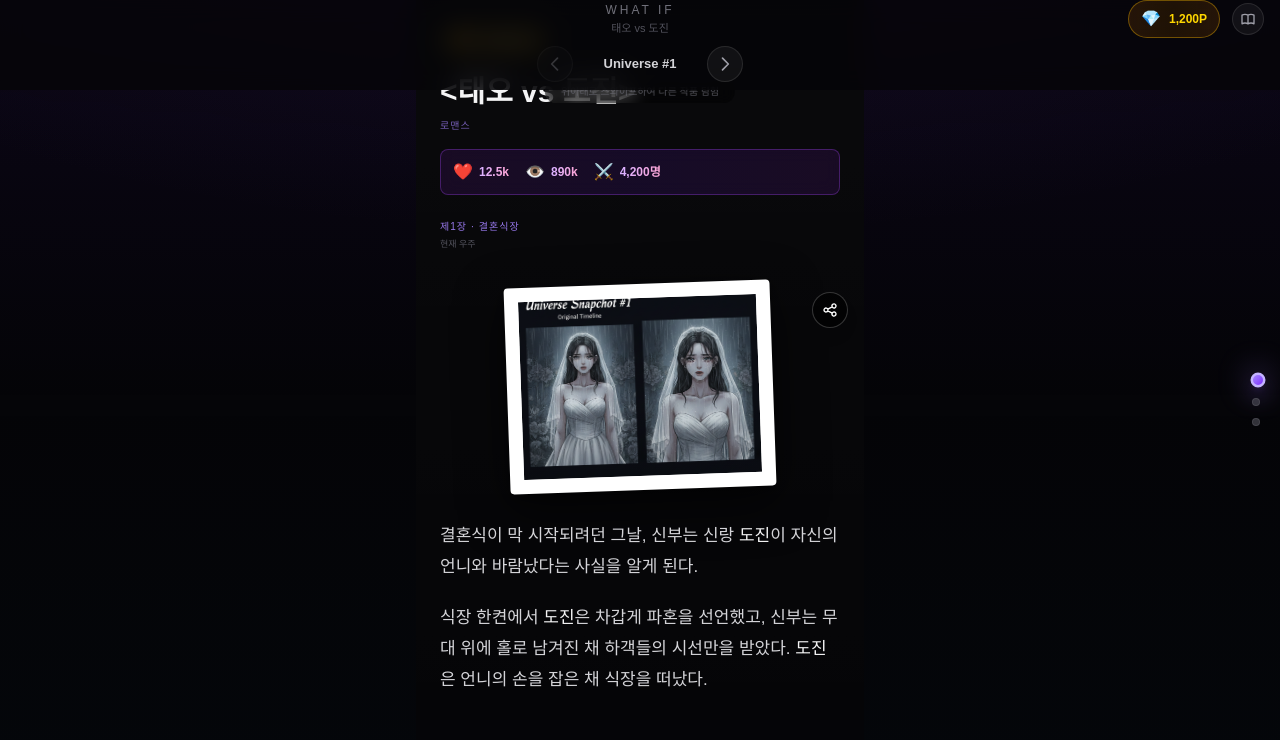
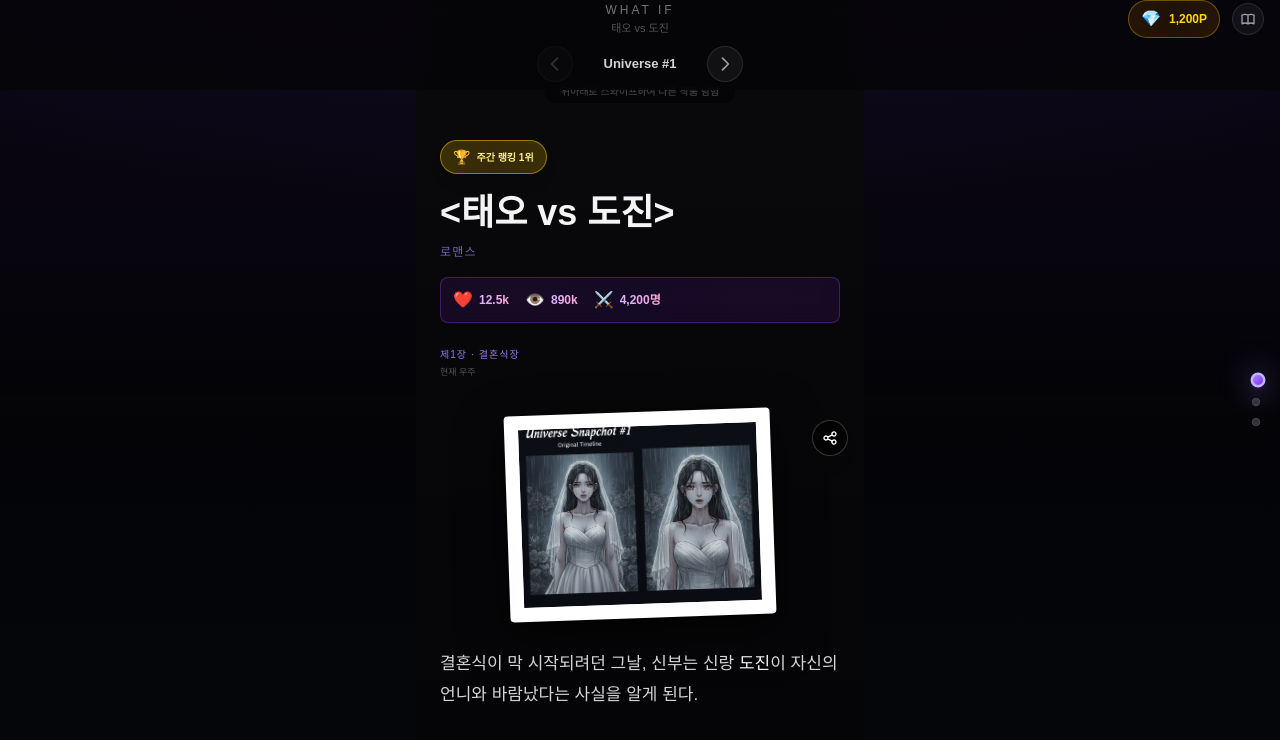
Before and after one commit to surasonny/what-if-app, a Next.js app: page / in a window 1280 px wide. Shown: the top 740 px of the page. Built offline with nearby package versions, Linux system fonts and the light colour scheme.

Commit message:
Fix: Adjust top padding to show Tae-o story title clearly

```diff
--- a/src/app/page.tsx
+++ b/src/app/page.tsx
@@ -929,7 +929,7 @@ export default function Home() {
                       onTouchEnd={isStoryActive ? handleTouchEnd : undefined}
                     >
                       {/* 본문 영역 - 삽화와 텍스트 */}
-                      <div className="relative flex flex-col p-5 sm:p-6">
+                      <div className="relative flex flex-col p-5 sm:p-6 pt-[120px] sm:pt-[140px]">
                         {/* 상단 뱃지 - 주간 랭킹 또는 급상승 */}
                         <div className="mb-4 flex gap-2">
                           {storyIdx === 0 ? (
@@ -952,11 +952,11 @@ export default function Home() {
 
                         {/* 작품 제목 - 카드 상단에 크게 표시 */}
                         <div className="mb-4">
-                          <h2 className="text-2xl sm:text-3xl font-bold text-zinc-100 mb-2">
+                          <h2 className="text-3xl sm:text-4xl font-bold text-zinc-100 mb-2 leading-tight">
                             &lt;{story.title}&gt;
                           </h2>
                           {story.genre && (
-                            <p className="text-[10px] font-medium uppercase tracking-widest text-violet-400/70">
+                            <p className="text-[11px] sm:text-[12px] font-medium uppercase tracking-widest text-violet-400/70">
                               {story.genre}
                             </p>
                           )}
@@ -1214,16 +1214,12 @@ export default function Home() {
                                     }
                                   }}
                                   disabled={!isUnlocked && userPoints < snapshotCost}
-                                  className={`flex items-center gap-2 px-4 py-2.5 rounded-full bg-black/80 border border-white/20 text-white transition-all shadow-[0_2px_8px_rgba(255,255,255,0.1)] ring-1 ring-cyan-400/30 ${
+                                  className={`flex items-center justify-center gap-2 px-4 py-2.5 rounded-full bg-black/80 border border-white/20 text-white transition-all shadow-[0_2px_8px_rgba(255,255,255,0.1)] ring-1 ring-cyan-400/30 ${
                                     isUnlocked || userPoints >= snapshotCost
                                       ? "hover:bg-black/90 hover:border-white/30 hover:shadow-[0_4px_12px_rgba(255,255,255,0.15)] hover:ring-cyan-400/50 active:scale-95 cursor-pointer"
                                       : "opacity-50 cursor-not-allowed"
                                   }`}
                                 >
-                                  <svg className="h-4 w-4" fill="none" stroke="currentColor" viewBox="0 0 24 24">
-                                    <path strokeLinecap="round" strokeLinejoin="round" strokeWidth={2} d="M3 9a2 2 0 012-2h.93a2 2 0 001.664-.89l.812-1.22A2 2 0 0110.07 4h3.86a2 2 0 011.664.89l.812 1.22A2 2 0 0018.07 7H19a2 2 0 012 2v9a2 2 0 01-2 2H5a2 2 0 01-2-2V9z" />
-                                    <path strokeLinecap="round" strokeLinejoin="round" strokeWidth={2} d="M15 13a3 3 0 11-6 0 3 3 0 016 0z" />
-                                  </svg>
                                   <span className="text-sm font-medium">
                                     📸 스냅샷 15피스
                                   </span>
```
